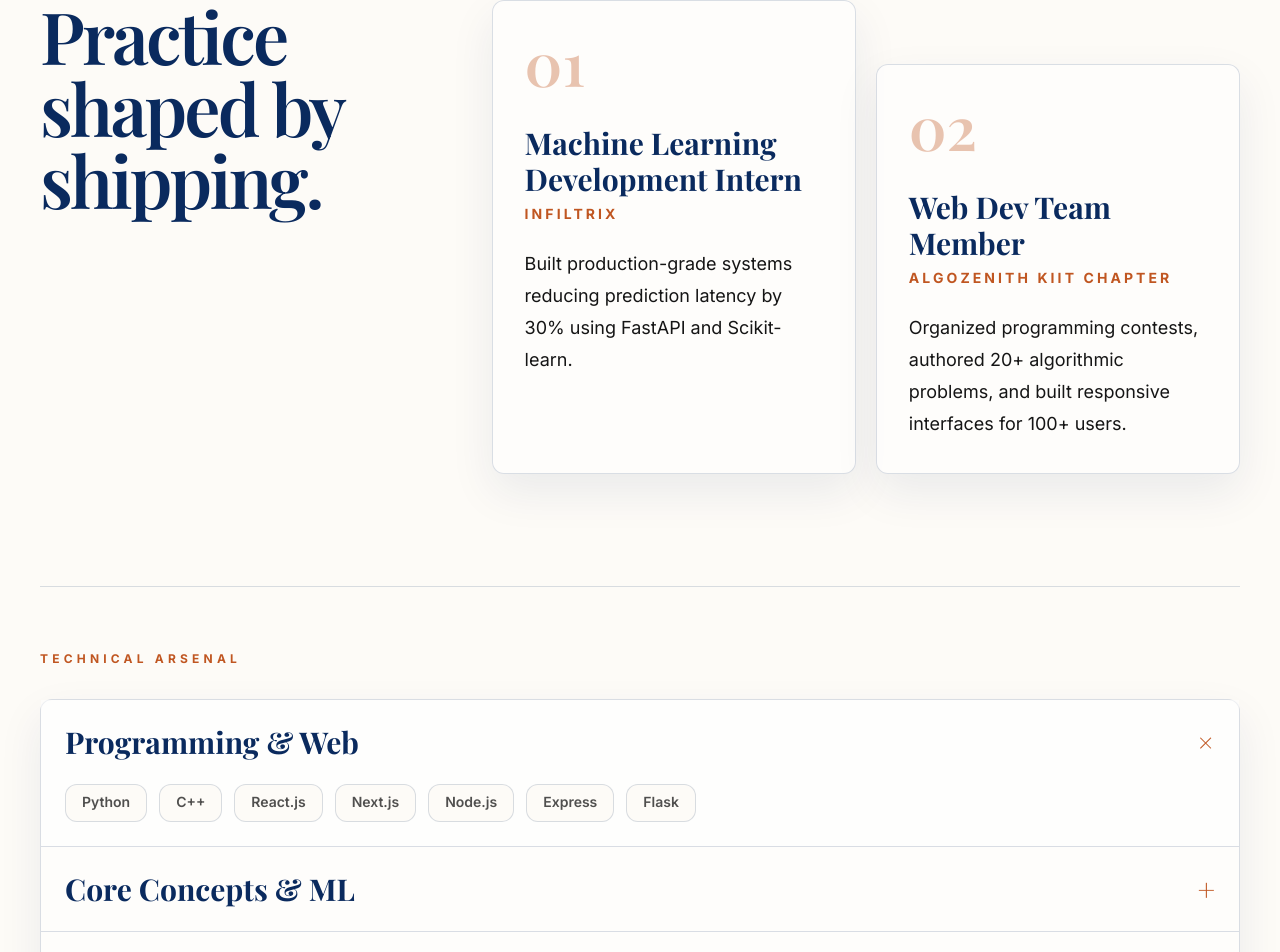
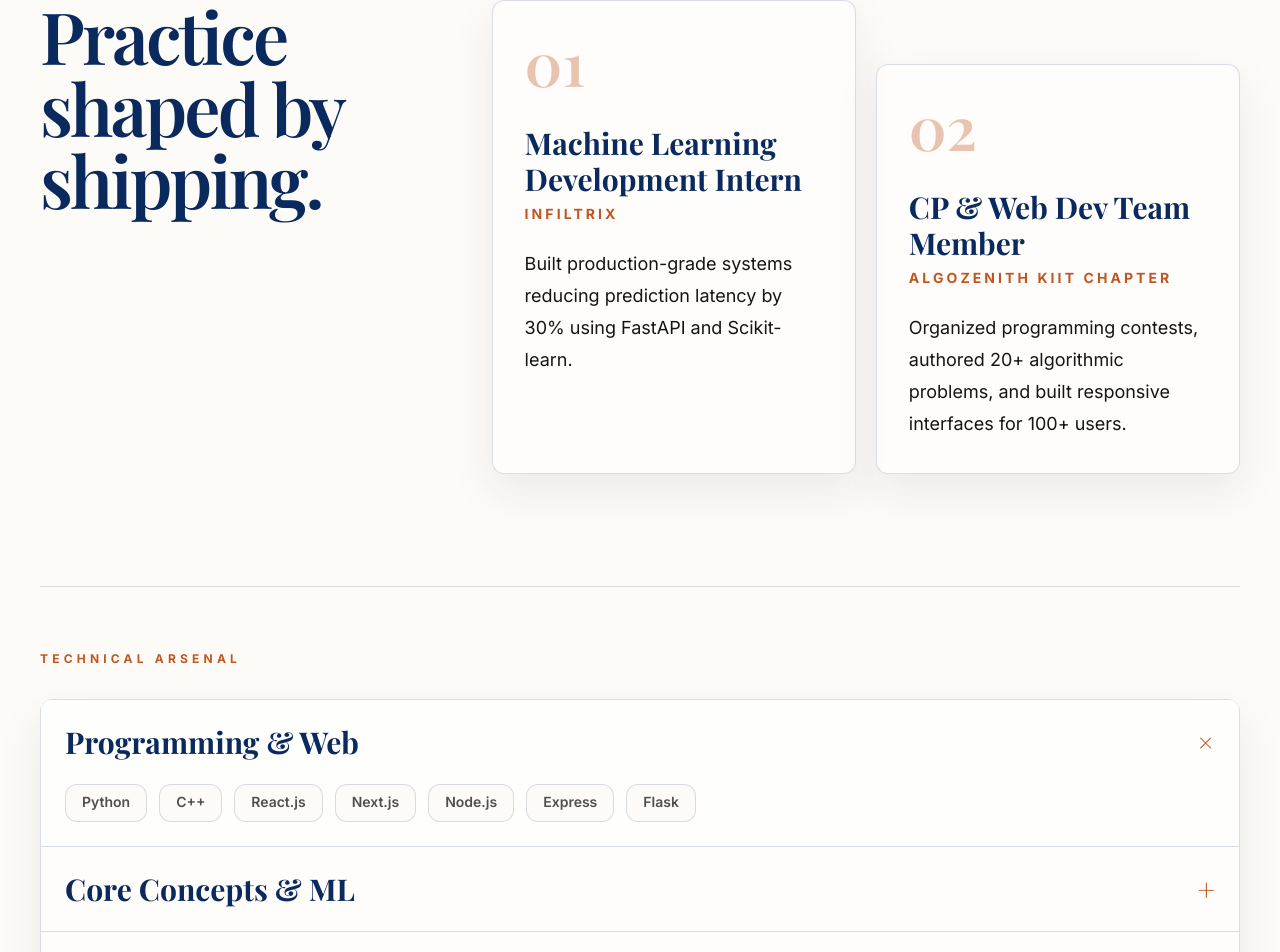
Before and after one commit to kauntiaakash2/akashagarwal, a React (Vite) app: page / in a window 1280 px wide. Shown: the part 3042-3994 px from the top of the page. Built offline with nearby package versions, Linux system fonts and the light colour scheme.

Commit message:
Update demo link and social media profiles

```diff
--- a/src/App.jsx
+++ b/src/App.jsx
@@ -25,7 +25,7 @@ const projects = [
     description:
       "Interactive coding environment and flow visualizer designed to make algorithms feel tactile, explorable, and easier to reason about.",
     github: "https://github.com/kauntiaakash2/CodeFlowViz-2.0",
-    demo: "https://code-flow-viz-2-0.vercel.app/",
+    demo: "https://code-flow-viz-2-0-frontend.vercel.app/",
   },
 ];
 
@@ -37,7 +37,7 @@ const experiences = [
       "Built production-grade systems reducing prediction latency by 30% using FastAPI and Scikit-learn.",
   },
   {
-    role: "Web Dev Team Member",
+    role: "CP & Web Dev Team Member",
     organization: "AlgoZenith KIIT Chapter",
     detail:
       "Organized programming contests, authored 20+ algorithmic problems, and built responsive interfaces for 100+ users.",
@@ -60,9 +60,9 @@ const skillGroups = [
 ];
 
 const socialLinks = [
-  { label: "LinkedIn", href: "https://www.linkedin.com/in/akash-agarwal" },
+  { label: "LinkedIn", href: "https://www.linkedin.com/in/kauntiakash2/" },
   { label: "GitHub", href: "https://github.com/kauntiaakash2" },
-  { label: "CodeChef", href: "https://www.codechef.com/users/kauntiaakash2" },
+  { label: "CodeChef", href: "https://www.codechef.com/users/kauntiakash2" },
   { label: "Codeforces", href: "https://codeforces.com/profile/kauntiaakash2" },
 ];
 
```
